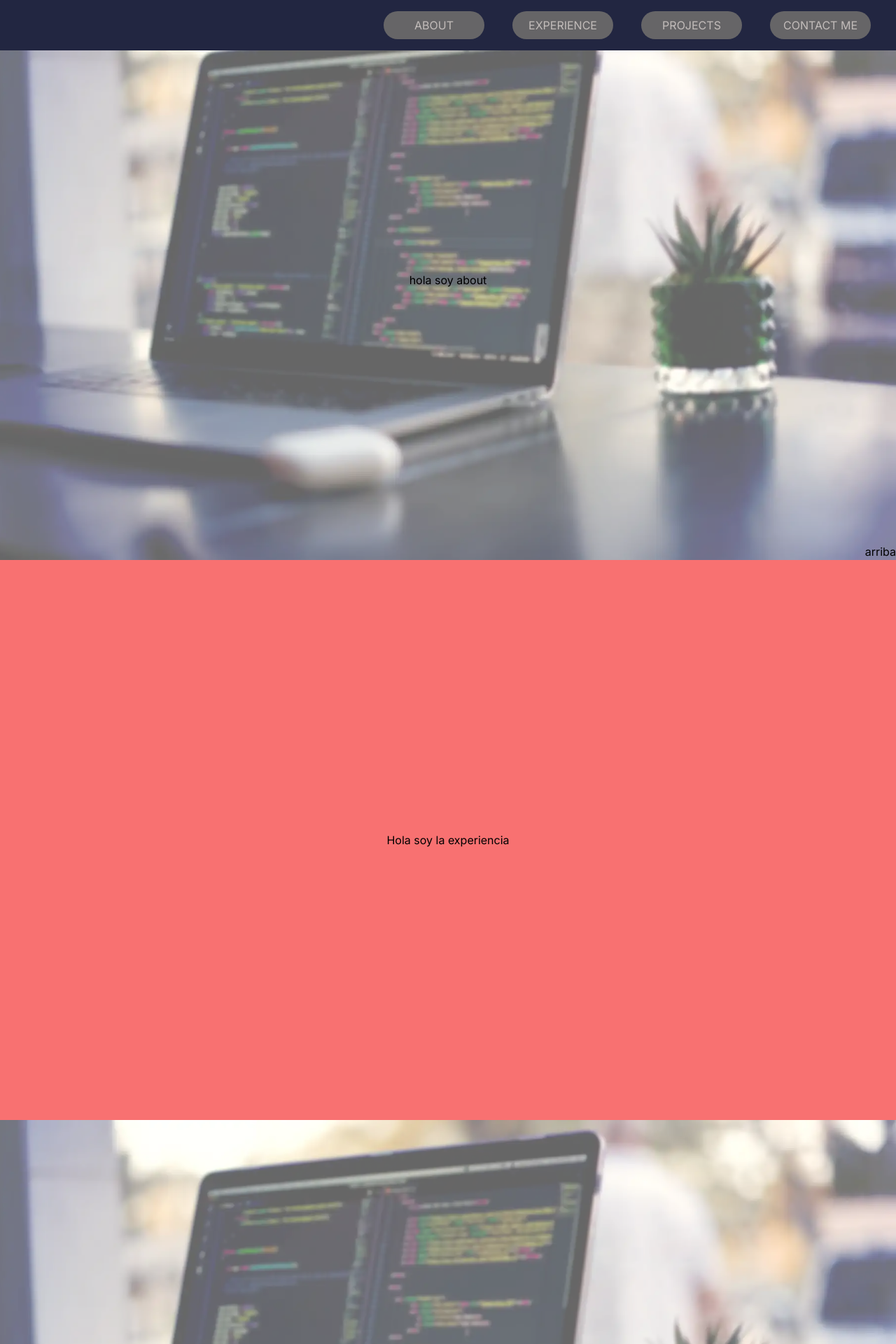
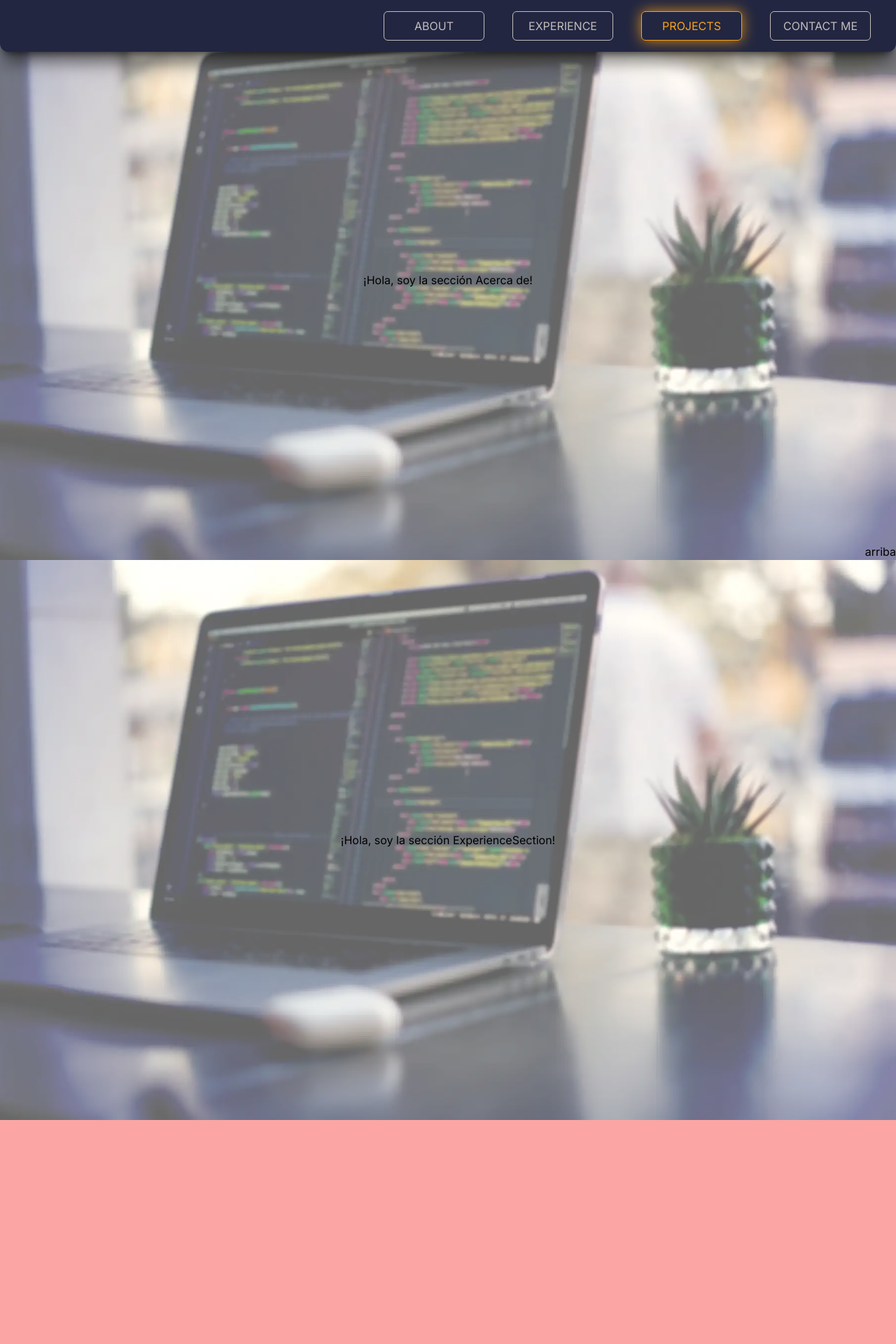
Before and after one commit to anmedina-arg/portfolio-next, a Next.js app: page / in a window 1280 px wide. Shown: the top 1920 px of the page at 70% size. Built offline with nearby package versions, Linux system fonts and the light colour scheme.

Commit message:
nav links and sections coneccted

```diff
--- a/src/app/page.tsx
+++ b/src/app/page.tsx
@@ -1,3 +1,5 @@
+'use client'
+import React, { createRef, useRef, useState, useEffect } from "react";
 import UpButton from "@/components/buttons/up";
 import NavBar from "@/components/navbar/navbar";
 import AboutSection from "@/sections/aboutSection";
@@ -6,14 +8,56 @@ import ExperienceSection from "@/sections/experienceSection";
 import ProjectsSection from "@/sections/projectsSection";
 
 export default function Home() {
+  const [active, setActive] = useState(0);
+
+  const scrollRefs = useRef<Array<React.RefObject<HTMLElement>>>([]);
+  const navRefs = useRef<Array<React.RefObject<HTMLAnchorElement>>>([]);
+
+  scrollRefs.current = [...Array(4)].map(
+    (_, i) => scrollRefs.current[i] ?? createRef<HTMLElement>()
+  );
+
+  navRefs.current = [...Array(4)].map(
+    (_, i) => navRefs.current[i] ?? createRef<HTMLAnchorElement>()
+  );
+
+  const scrollTo = (index: number) => {
+    scrollRefs.current[index].current?.scrollIntoView({ behavior: "smooth", block: "start" });
+    setActive(index);
+  };
+
+  const scrollHandler = () => {
+    const scrollRefsElements = scrollRefs.current;
+
+    scrollRefsElements.forEach((el, i) => {
+      if (el.current) {
+        const rect = el.current.getBoundingClientRect();
+        const isVisible =
+          rect.top <= window.innerHeight / 2 &&
+          rect.bottom >= window.innerHeight / 2;
+
+        if (isVisible) {
+          setActive(i);
+        }
+      }
+    });
+  };
+
+  useEffect(() => {
+    window.addEventListener("scroll", scrollHandler);
+    return () => {
+      window.removeEventListener("scroll", scrollHandler);
+    };
+  }, []);
+
   return (
     <main className="bg-fixed bg-cover bg-center bg-[url('/background4.webp')] bg-no-repeat flex min-h-screen flex-col items-center justify-between">
-      <NavBar />
-      <AboutSection />
-      <ExperienceSection />
-      <ProjectsSection />
-      <ContactSection />
+      <NavBar navRefs={navRefs} active={active} scrollTo={scrollTo} />
+      <AboutSection scrollRefs={scrollRefs} index={0} />
+      <ExperienceSection scrollRefs={scrollRefs} index={1} />
+      <ProjectsSection scrollRefs={scrollRefs} index={2} />
+      <ContactSection scrollRefs={scrollRefs} index={3} />
       <UpButton />
     </main>
-  )
+  );
 }
--- a/src/components/ancors/ancors.tsx
+++ b/src/components/ancors/ancors.tsx
@@ -2,11 +2,33 @@ import Link from "next/link";
 
 type AnchorProps = {
   label: string;
-  to: string
-}
+  to: string;
+  navRefs: React.MutableRefObject<any[]>;
+  active?: number;
+  scrollTo: (index: number) => void;
+  index: number;
+};
 
-export default function Ancor({ label, to }: AnchorProps) {
+const Anchor: React.FC<AnchorProps> = ({
+  label,
+  to,
+  navRefs,
+  active,
+  scrollTo,
+  index,
+}) => {
   return (
-    <Link className='mx-5 text-grayLigthTheme bg-grayTheme rounded-full p-2 w-36 text-center uppercase hover:text-orangeTheme' href={to}>{label}</Link>
-  )
-}
+    <Link
+      href={to}
+      onClick={() => scrollTo(index)}
+      ref={navRefs.current[index]}
+      className={`mx-5 text-grayLigthTheme border border-grayLigthTheme rounded-md p-2 w-36 text-center uppercase transition-all duration-400 ease-in-out hover:text-orangeTheme hover:border-orangeTheme hover:shadow-shadowAnchorTheme ${active === index ? "text-orangeTheme border-orangeTheme shadow-shadowAnchorTheme" : ""
+        }`}
+    >
+      {label}
+
+    </Link>
+  );
+};
+
+export default Anchor;
--- a/src/components/navbar/navbar.tsx
+++ b/src/components/navbar/navbar.tsx
@@ -1,14 +1,55 @@
-import Ancor from "../ancors/ancors";
-import Logotipo from "../logo/logotipo";
+import Anchor from "../ancors/ancors";
+type NavBarProps = {
+  navRefs: React.MutableRefObject<any[]>;
+  active?: number;
+  scrollTo: (index: number) => void;
+};
 
-export default function NavBar() {
+const NavBar: React.FC<NavBarProps> = ({ navRefs, active, scrollTo }) => {
   return (
-    <header className="flex justify-end w-full bg-darkBlueTheme text-grayLigthTheme fixed p-4">
+    <header className="flex justify-end w-full bg-darkBlueTheme text-grayLigthTheme fixed p-4 shadow-shadowNavTheme rounded-b-xl">
       {/* <Logotipo /> */}
-      <Ancor to='#about' label="about" />
-      <Ancor to='#experience' label="experience" />
-      <Ancor to='#project' label="projects" />
-      <Ancor to='#contact-me' label="contact me" />
+      <div className="hidden md:flex">
+        <Anchor
+          navRefs={navRefs}
+          active={active}
+          scrollTo={scrollTo}
+          to="#about"
+          label="about"
+          index={0}
+        />
+        <Anchor
+          navRefs={navRefs}
+          active={active}
+          scrollTo={scrollTo}
+          to="#experience"
+          label="experience"
+          index={1}
+        />
+        <Anchor
+          navRefs={navRefs}
+          active={active}
+          scrollTo={scrollTo}
+          to="#project"
+          label="projects"
+          index={2}
+        />
+        <Anchor
+          navRefs={navRefs}
+          active={active}
+          scrollTo={scrollTo}
+          to="#contact-me"
+          label="contact me"
+          index={3}
+        />
+      </div>
+      <div className="md:hidden">
+        <button className="mx-5 text-grayLigthTheme border border-grayLigthTheme rounded-md p-2 w-36 text-center uppercase transition-all duration-400 ease-in-out hover:text-orangeTheme hover:border-orangeTheme hover:shadow-shadowAnchorTheme">
+          Menu
+        </button>
+      </div>
     </header>
-  )
-}
+  );
+};
+
+export default NavBar;
--- a/src/sections/aboutSection.tsx
+++ b/src/sections/aboutSection.tsx
@@ -1,7 +1,20 @@
-export default function AboutSection() {
+import React, { MutableRefObject } from "react";
+
+type AboutSectionProps = {
+  index: number;
+  scrollRefs: MutableRefObject<any[]>;
+};
+
+const AboutSection: React.FC<AboutSectionProps> = ({ index, scrollRefs }) => {
   return (
-    <section id='about' className="flex justify-center items-center w-full h-screen">
-      hola soy about
+    <section
+      ref={scrollRefs.current[index]}
+      id="about"
+      className="flex justify-center items-center w-full h-screen"
+    >
+      ¡Hola, soy la sección Acerca de!
     </section>
-  )
-}
+  );
+};
+
+export default AboutSection;
--- a/src/sections/contactSection.tsx
+++ b/src/sections/contactSection.tsx
@@ -1,7 +1,20 @@
-export default function ContactSection() {
+import React, { MutableRefObject } from "react";
+
+type ContactSectionProps = {
+  index: number;
+  scrollRefs: MutableRefObject<any[]>;
+};
+
+const ContactSection: React.FC<ContactSectionProps> = ({ index, scrollRefs }) => {
   return (
-    <section id='contact-me' className="flex justify-center items-center w-full h-screen mx-24 bg-red-400">
-      hola soy contact
+    <section
+      ref={scrollRefs.current[index]}
+      id="contact-me"
+      className="flex justify-center items-center w-full h-screen"
+    >
+      ¡Hola, soy la sección ContactSection!
     </section>
-  )
-}
+  );
+};
+
+export default ContactSection;
--- a/src/sections/experienceSection.tsx
+++ b/src/sections/experienceSection.tsx
@@ -1,7 +1,20 @@
-export default function ExperienceSection() {
+import React, { MutableRefObject } from "react";
+
+type ExperienceSectionProps = {
+  index: number;
+  scrollRefs: MutableRefObject<any[]>;
+};
+
+const ExperienceSection: React.FC<ExperienceSectionProps> = ({ index, scrollRefs }) => {
   return (
-    <section id='experience' className="flex justify-center items-center w-full h-screen mx-24 bg-red-400">
-      Hola soy la experiencia
+    <section
+      ref={scrollRefs.current[index]}
+      id="experience"
+      className="flex justify-center items-center w-full h-screen"
+    >
+      ¡Hola, soy la sección ExperienceSection!
     </section>
-  )
-}
+  );
+};
+
+export default ExperienceSection;
--- a/src/sections/projectsSection.tsx
+++ b/src/sections/projectsSection.tsx
@@ -1,7 +1,20 @@
-export default function ProjectsSection() {
+import React, { MutableRefObject } from "react";
+
+type ProjectSectionProps = {
+  index: number;
+  scrollRefs: MutableRefObject<any[]>;
+};
+
+const ProjectSection: React.FC<ProjectSectionProps> = ({ index, scrollRefs }) => {
   return (
-    <section id='project' className="flex justify-center items-center w-full h-screen">
-      hola soy projects
+    <section
+      ref={scrollRefs.current[index]}
+      id="project"
+      className="flex justify-center items-center w-full h-screen bg-red-300"
+    >
+      ¡Hola, soy la sección ProjectSection!
     </section>
-  )
-}
+  );
+};
+
+export default ProjectSection;
--- a/tailwind.config.js
+++ b/tailwind.config.js
@@ -16,6 +16,11 @@ module.exports = {
         darkBlueTheme: "#222641",
         orangeTheme: "#fca311",
       },
+      boxShadow: {
+        shadowAnchorTheme: "0 0 20px rgba(252, 163, 17, 0.8)",
+        shadowNavTheme:
+          "0 20px 25px -5px rgba(0,0,0,0.5), 0 8px 10px -6px rgba(0,0,0,0.5)",
+      },
     },
   },
   plugins: [],
```
Also changed, not shown: tsconfig.json (+18 -4 lines).
